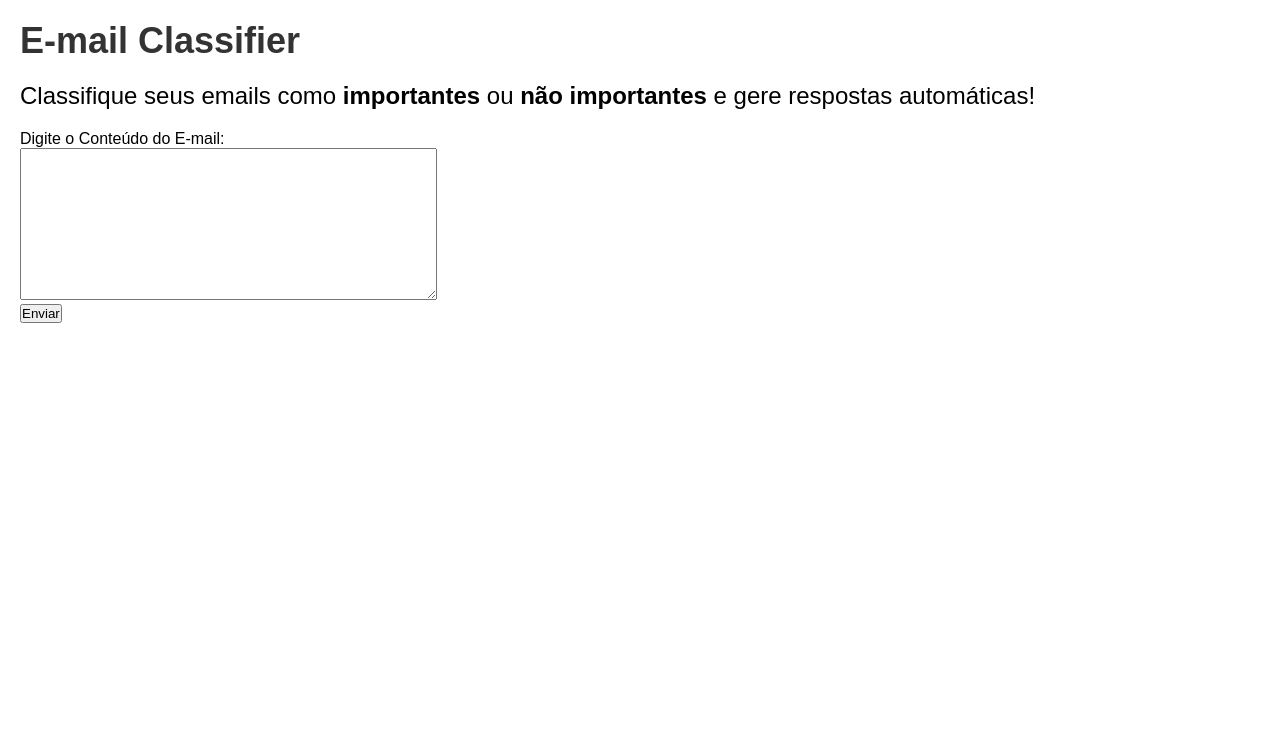
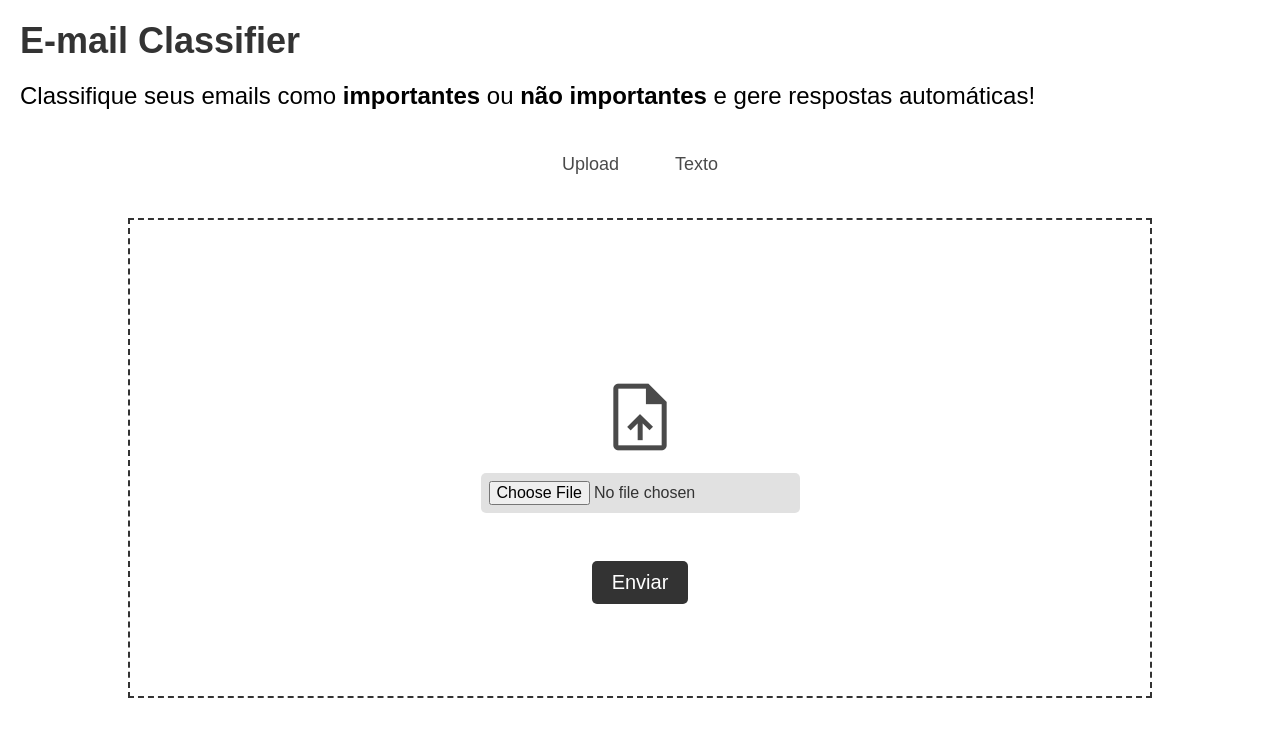
Before and after one commit to lucasmoreno01/desafio-autou, a Python web app: template templates/index.html in a window 1280 px wide. Shown: the top 737 px of the page. Run offline with Jinja, Linux system fonts and the light colour scheme; the template is opened without the code that fills it, so the values that code supplies are empty.

Commit message:
feat: create upload screen

```diff
--- a/static/styles/style.css
+++ b/static/styles/style.css
@@ -1,25 +1,108 @@
 @charset "UTF-8";
 
-*{
+* {
   margin: 0;
   padding: 0;
   box-sizing: border-box;
   font-family: Arial, Helvetica, sans-serif;
 }
 
-main{
+main {
   display: flex;
   flex-direction: column;
   justify-content: center;
   padding: 20px;
 }
 
-h1{
+h1 {
   font-size: 36px;
   color: #333;
 }
 
-#description{
+section {
+  display: flex;
+  justify-content: center;
+  align-self: center;
+  align-items: center;
+  border: #333 2px dashed;
+  width: 80vw;
+  height: 60vh;
+}
+
+#description {
   margin: 20px 0;
   font-size: 24px;
 }
+
+textarea {
+  font-size: 18px;
+  padding: 8px;
+  border: #333 2px solid;
+  border-radius: 5px;
+  resize: none;
+  margin: 24px 0;
+}
+
+#submit-button {
+  font-size: 20px;
+  padding: 10px 20px;
+  border: none;
+  border-radius: 5px;
+  background-color: #333;
+  color: white;
+  cursor: pointer;
+}
+
+form {
+  display: flex;
+  flex-direction: column;
+  align-items: center;
+}
+
+#upload {
+  display: flex;
+  flex-direction: column;
+  align-items: center;
+  padding: 48px 96px;
+  border-radius: 16px;
+}
+
+#upload:hover {
+  background-color: #00000007;
+}
+
+.material-symbols-outlined {
+  color: #4a4a4a;
+  margin: 16px;
+}
+
+#email-input-file {
+  font-size: 16px;
+  padding: 8px;
+  border: none;
+  border-radius: 5px;
+  background-color: #0000001e;
+  color: #333;
+  cursor: pointer;
+}
+nav {
+    display: flex;
+    justify-content: center;
+    gap: 24px;
+    padding: 16px;
+    margin-bottom: 16px;
+}
+nav button {
+  font-size: 18px;
+  padding: 8px 16px;
+  border: none;
+  border-bottom: 3px solid transparent;
+  background-color: transparent;
+
+  color: #4a4a4a;
+  cursor: pointer;
+}
+
+nav button:hover {
+  border-bottom: 3px solid orange;
+}
--- a/templates/index.html
+++ b/templates/index.html
@@ -4,6 +4,10 @@
     <meta charset="UTF-8" />
     <meta name="viewport" content="width=device-width, initial-scale=1.0" />
     <link rel="stylesheet" href="../static/styles/style.css" />
+    <link
+      rel="stylesheet"
+      href="https://fonts.googleapis.com/css2?family=Material+Symbols+Outlined:opsz,wght,FILL,GRAD@24,400,0,0&icon_names=upload_file"
+    />
     <title>E-mail Classifier</title>
   </head>
   <body>
@@ -17,11 +21,16 @@
       <!-- Enviar formulário -->
       <!-- Parte de dúvidas -->
 
+      <!-- Alternar opções -->
+
+      <nav>
+        <button type="button" id="nav-upload">Upload</button>
+        <button type="button" id="nav-texto">Texto</button>
+      </nav>
+
       <section>
-
-      </section>
-      <form action="/classify" method="post">
-        <label for="email" id="text-label">Digite o Conteúdo do E-mail:</label
+        <form action="/classify" method="post" enctype="multipart/form-data">
+          <!-- <label for="email" class="email-label">Digite o Conteúdo do E-mail:</label
           ><br />
           <textarea
             id="email"
@@ -31,12 +40,37 @@
             id="email-input-text"
             required
           ></textarea
-        ><br />
-        <!-- <label for="email-input-file" id="file-label">Selecionar arquivo</label>
-        <input type="file" name="email" accept=".txt,.pdf" id="email-input-file" /> -->
+          ><br /> -->
 
-        <input type="submit" value="Enviar" />
+          <div id="upload">
+            <label for="email-input-file" style="cursor: pointer">
+              <span
+                class="material-symbols-outlined"
+                style="font-size: 80px; vertical-align: middle"
+              >
+                upload_file
+              </span>
+            </label>
+
+            <input
+              type="file"
+              name="email"
+              accept=".txt,.pdf"
+              id="email-input-file"
+            />
+          </div>
+
+          <input
+            type="file"
+            name="email"
+            accept=".txt,.pdf"
+            id="email-input-file"
+            style="display: none"
+          />
+
+          <input type="submit" value="Enviar" id="submit-button" />
         </form>
+      </section>
     </main>
   </body>
 </html>
```
Lines whose indentation alone changed are shown as unchanged.
